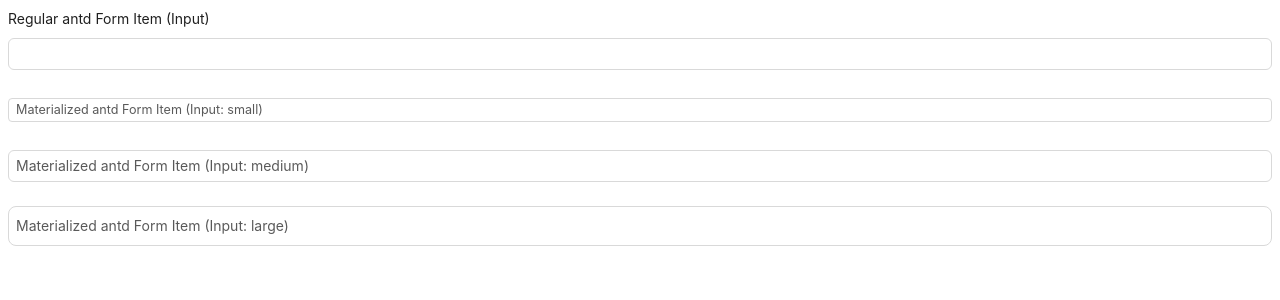
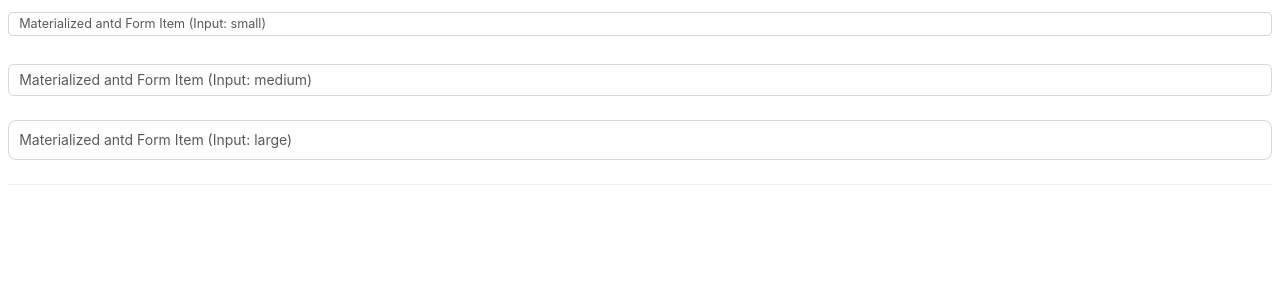
Before and after one commit to amiryxe/ant-design-float-label-form-item, a React (Vite) app: page / in a window 1280 px wide. Shown: the top 300 px of the page. Built offline with nearby package versions, Linux system fonts and the light colour scheme.

Commit message:
improve labels and split codes to components

```diff
--- a/src/App.tsx
+++ b/src/App.tsx
@@ -1,26 +1,11 @@
-import { Form, Input } from 'antd'
-import FloatingLabelFormItem from './antd-floating-label'
+import { Divider } from 'antd'
+import Form1 from './sample-forms/Form1'
 
 function App() {
   return (
     <>
-      <Form layout="vertical">
-        <Form.Item name="any" label="Regular antd Form Item (Input)">
-          <Input />
-        </Form.Item>
-
-        <FloatingLabelFormItem name="field1" label="Materialized antd Form Item (Input: small)">
-          <Input size="small" />
-        </FloatingLabelFormItem>
-
-        <FloatingLabelFormItem name="field2" label="Materialized antd Form Item (Input: medium)">
-          <Input />
-        </FloatingLabelFormItem>
-
-        <FloatingLabelFormItem name="field3" label="Materialized antd Form Item (Input: large)">
-          <Input size="large" />
-        </FloatingLabelFormItem>
-      </Form>
+      <Form1 />
+      <Divider />
     </>
   )
 }
--- a/src/antd-floating-label/index.tsx
+++ b/src/antd-floating-label/index.tsx
@@ -34,7 +34,7 @@ export default function FloatingLabelFormItem(props: Props) {
 
     & span {
       position: absolute;
-      left: 0.5rem;
+      left: 0.7rem;
       top: 50%;
       z-index: 1;
       pointer-events: none;
--- /dev/null
+++ b/src/sample-forms/Form1.tsx
@@ -0,0 +1,21 @@
+import { Form, Input } from 'antd'
+
+import FloatingLabelFormItem from '../antd-floating-label'
+
+export default function Form1() {
+  return (
+    <Form layout="vertical">
+      <FloatingLabelFormItem name="field1" label="Materialized antd Form Item (Input: small)">
+        <Input size="small" />
+      </FloatingLabelFormItem>
+
+      <FloatingLabelFormItem name="field2" label="Materialized antd Form Item (Input: medium)">
+        <Input />
+      </FloatingLabelFormItem>
+
+      <FloatingLabelFormItem name="field3" label="Materialized antd Form Item (Input: large)">
+        <Input size="large" />
+      </FloatingLabelFormItem>
+    </Form>
+  )
+}
```
